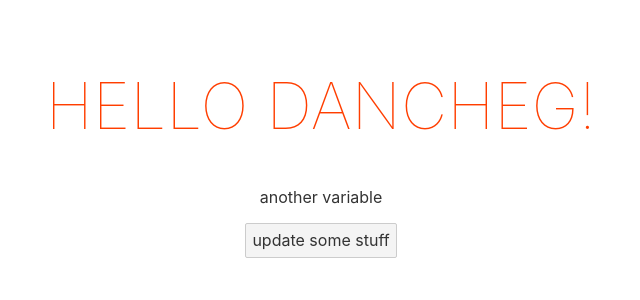
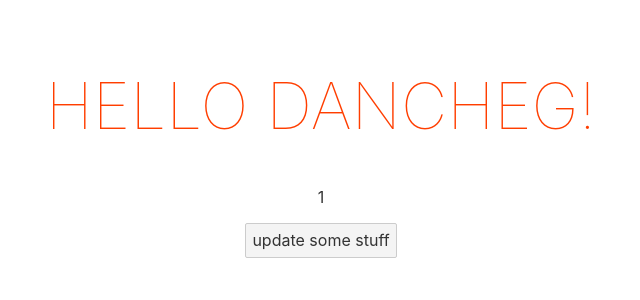
Before and after one commit to Dancheg97/smoking_svelte, a Svelte app: page / in a window 1280 px wide. Shown: the top 300 px of the page, without its empty margins (319-959 px from the left). Built offline with nearby package versions, Linux system fonts and the light colour scheme.

Commit message:
made svelte counter

```diff
--- a/src/App.svelte
+++ b/src/App.svelte
@@ -1,14 +1,14 @@
 <script>
   let name = "dancheg";
-  let antoherVar = "another variable";
+  let counter = 1;
   function handleClick() {
-    antoherVar = "reactivity shit";
+    counter += 1;
   }
 </script>
 
 <main>
   <h1>Hello {name}!</h1>
-  <p>{antoherVar}</p>
+  <p>{counter}</p>
   <button on:click={handleClick}>update some stuff</button>
 </main>
 
```
